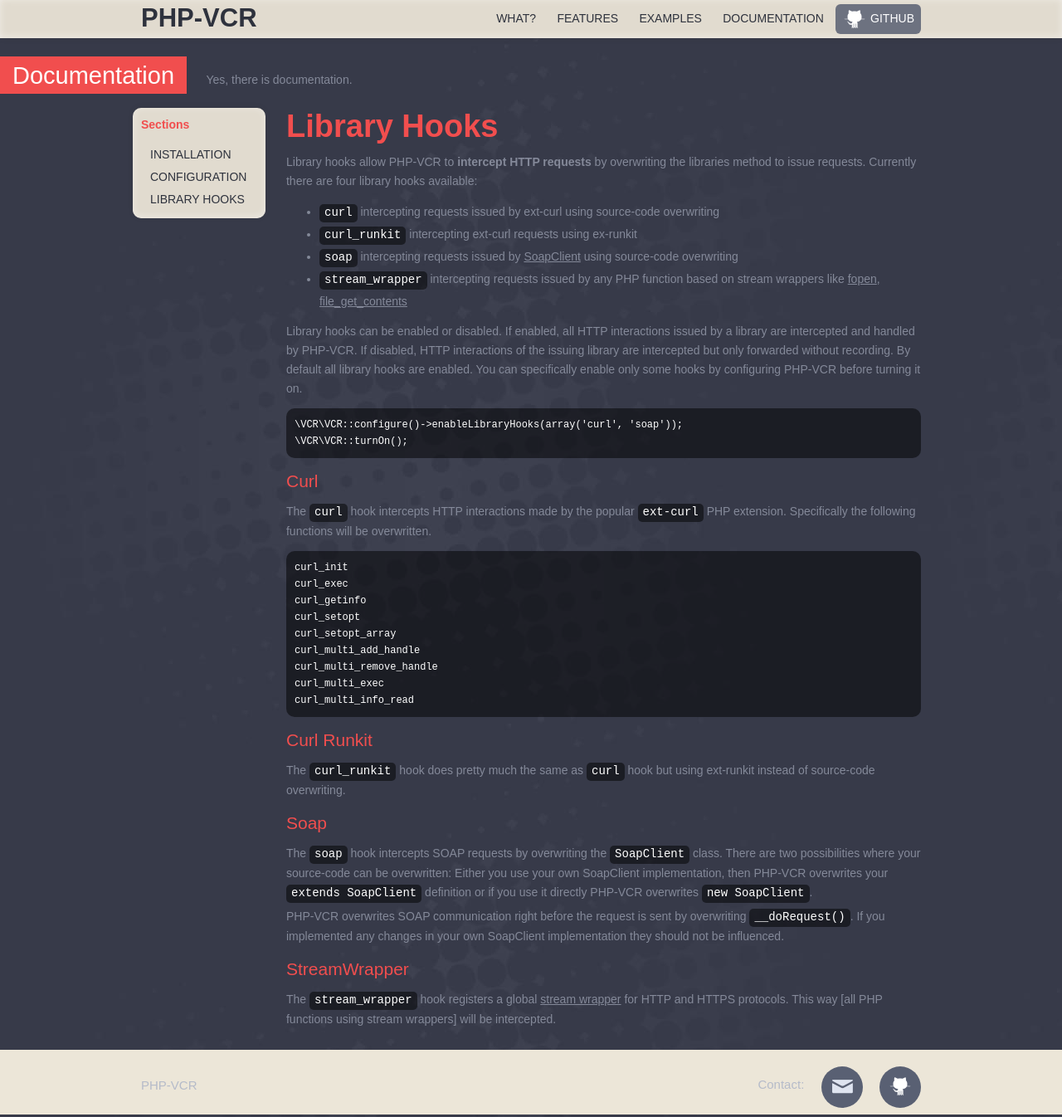
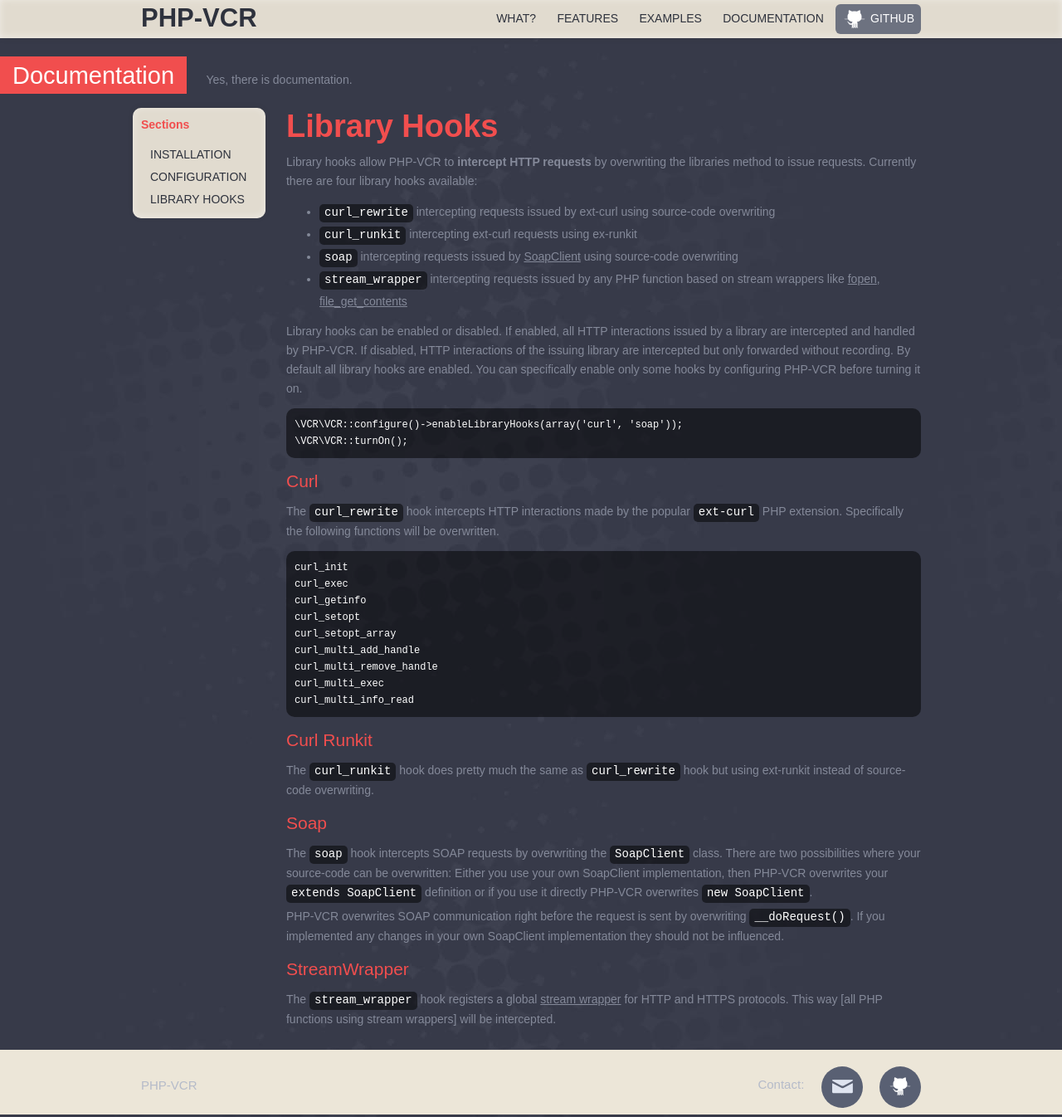
Before and after one commit to php-vcr/php-vcr.github.io, a Jekyll site: the page built from documentation/_posts/2013-10-10-libraryhooks.md, in a window 1280 px wide and 1346 px high. Shown: the whole window at 83% size. Built offline with Jekyll 4.4.1, drawn with Linux system fonts in a browser that asks for light colours.

Commit message:
Fixed: Changes name of curl hook to curl_rewrite.

```diff
--- a/documentation/_posts/2013-10-10-libraryhooks.md
+++ b/documentation/_posts/2013-10-10-libraryhooks.md
@@ -6,7 +6,7 @@
 Library hooks allow PHP-VCR to **intercept HTTP requests** by overwriting the libraries method to issue requests.
 Currently there are four library hooks available:
 
- * `curl` intercepting requests issued by ext-curl using source-code overwriting
+ * `curl_rewrite` intercepting requests issued by ext-curl using source-code overwriting
  * `curl_runkit` intercepting ext-curl requests using ex-runkit
  * `soap` intercepting requests issued by [SoapClient](http://php.net/SoapClient) using source-code overwriting
  * `stream_wrapper` intercepting requests issued by any PHP function based on stream wrappers like [fopen](http://php.net/fopen), [file_get_contents](http://php.net/file_get_contents)
@@ -18,7 +18,7 @@
 
 ### Curl
 
-The `curl` hook intercepts HTTP interactions made by the popular `ext-curl` PHP extension. Specifically the following functions will be overwritten.
+The `curl_rewrite` hook intercepts HTTP interactions made by the popular `ext-curl` PHP extension. Specifically the following functions will be overwritten.
 
     curl_init
     curl_exec
@@ -33,7 +33,7 @@
 
 ### Curl Runkit
 
-The `curl_runkit` hook does pretty much the same as `curl` hook but using ext-runkit instead of source-code overwriting.
+The `curl_runkit` hook does pretty much the same as `curl_rewrite` hook but using ext-runkit instead of source-code overwriting.
 
 ### Soap
 
```
Also changed, not shown: documentation/_posts/2013-10-20-configuration.md (+1 -1 lines).
